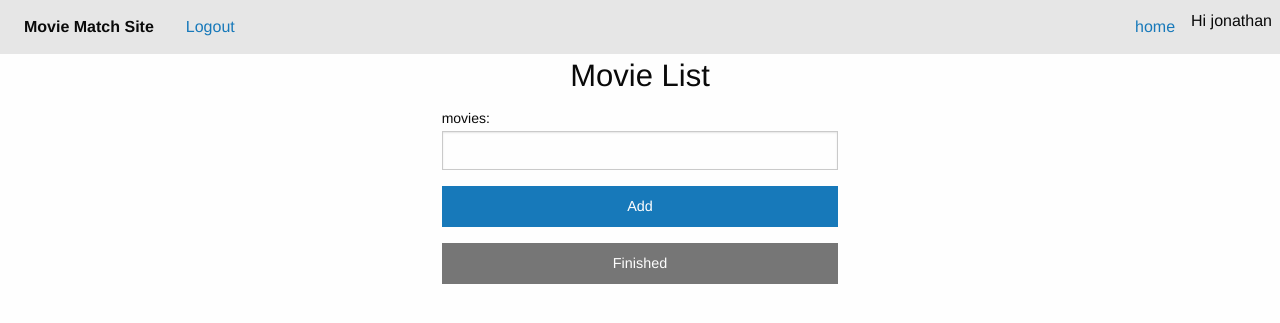
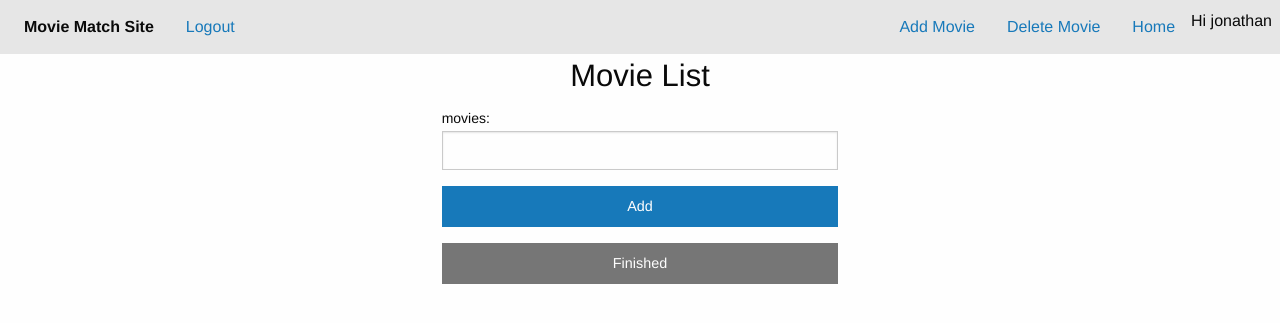
Before and after one commit to jtmacoco/CINS_465, a Django app: page /movies/ in a window 1280 px wide. Shown: the top 323 px of the page. Run offline with Django 3.2, Linux system fonts and the light colour scheme; a user stored in the database is signed in; some libraries are stand-ins or nearby versions.

Commit message:
delete movies working

```diff
--- a/mysite/myapp/forms.py
+++ b/mysite/myapp/forms.py
@@ -75,3 +75,18 @@ class MoviesForm(forms.Form):
         movie_instance.author = request.user
         movie_instance.save()
         return movie_instance
+
+class DeleteForm(forms.Form):
+    delete_field = forms.CharField(label='movies',
+    max_length=240,
+    )
+
+    def delete_movie(self,request):
+        movie_name = self.cleaned_data['delete_field']
+        cleaned_data = super().clean()
+        cc_movie = cleaned_data.get("movie")
+        user = request.user
+        for instance in models.MovieModel.objects.all():
+            if instance.author == user and instance.movie == movie_name:
+                temp = models.MovieModel.objects.filter(id = instance.id)
+                temp.delete()
--- a/mysite/myapp/templates/base.html
+++ b/mysite/myapp/templates/base.html
@@ -26,7 +26,9 @@
   <div class="top-bar-right">
     <ul class="menu">
       {% if request.user.is_authenticated%}
-      <li><a href="/match/">home</a></li>
+      <li><a href="/movies/">Add Movie </a></li>
+        <li><a href="/delete/">Delete Movie</a></li>
+        <li><a href="/match/">Home</a></li>
       <li>Hi {{request.user.username}}</li>
         {%else%}
       <li>Welcom Guest</li>
--- a/mysite/myapp/templates/chat/chat.html
+++ b/mysite/myapp/templates/chat/chat.html
@@ -9,7 +9,7 @@
 <body>
     What chat room would you like to enter?<br>
     <input id="room-name-input" type="text" size="100"><br>
-    <input id="room-name-submit" type="button" value="Enter">
+    <input id="room-name-submit" class="button" value="Enter">
 
     <script>
         document.querySelector('#room-name-input').focus();
--- a/mysite/myapp/templates/match.html
+++ b/mysite/myapp/templates/match.html
@@ -6,6 +6,7 @@
   <div class="cell medium-6 large-4">reccomended
     {%for o in list%}
      <div class="cell medium-6 large-4">
+
       <a href="/chat/">{{o.1}}</a>
      </div>
     {% endfor %}
--- a/mysite/myapp/urls.py
+++ b/mysite/myapp/urls.py
@@ -8,6 +8,8 @@ urlpatterns = [
     path('logout/', views.logout_view),
     path('movies/',views.movies_view),
     path('match/',views.match_view),
+    path('delete/', views.delete_view),
     path('chat/',views.chat_view),
     path('<str:room_name>/', views.room, name='room'),
+
 ]
--- a/mysite/myapp/views.py
+++ b/mysite/myapp/views.py
@@ -94,6 +94,25 @@ def match_view(request):
         "list":sortes,
     }
     return render(request,"match.html",context=context)
+def delete_view(request):
+    if request.method =="POST":
+        form = forms.DeleteForm(request.POST)
+        if form.is_valid():
+            form.delete_movie(request)
+            return redirect("/delete/")
+    else:
+        form = forms.DeleteForm()
+    movie_objects = models.MovieModel.objects.all()
+    cur_user = request.user
+    user_movie_list = []
+    for i in movie_objects:
+        if i.author == cur_user:
+            user_movie_list.append(i.movie)
+    context = {
+    "list":user_movie_list,
+    "form": form,
+    }
+    return render(request,"delete.html",context=context)
 
 def chat_view(request):
     return render(request, 'chat/chat.html')
```
Also changed, not shown: mysite/myapp/templates/delete.html (added, +20 -0 lines), mysite/db.sqlite3.
